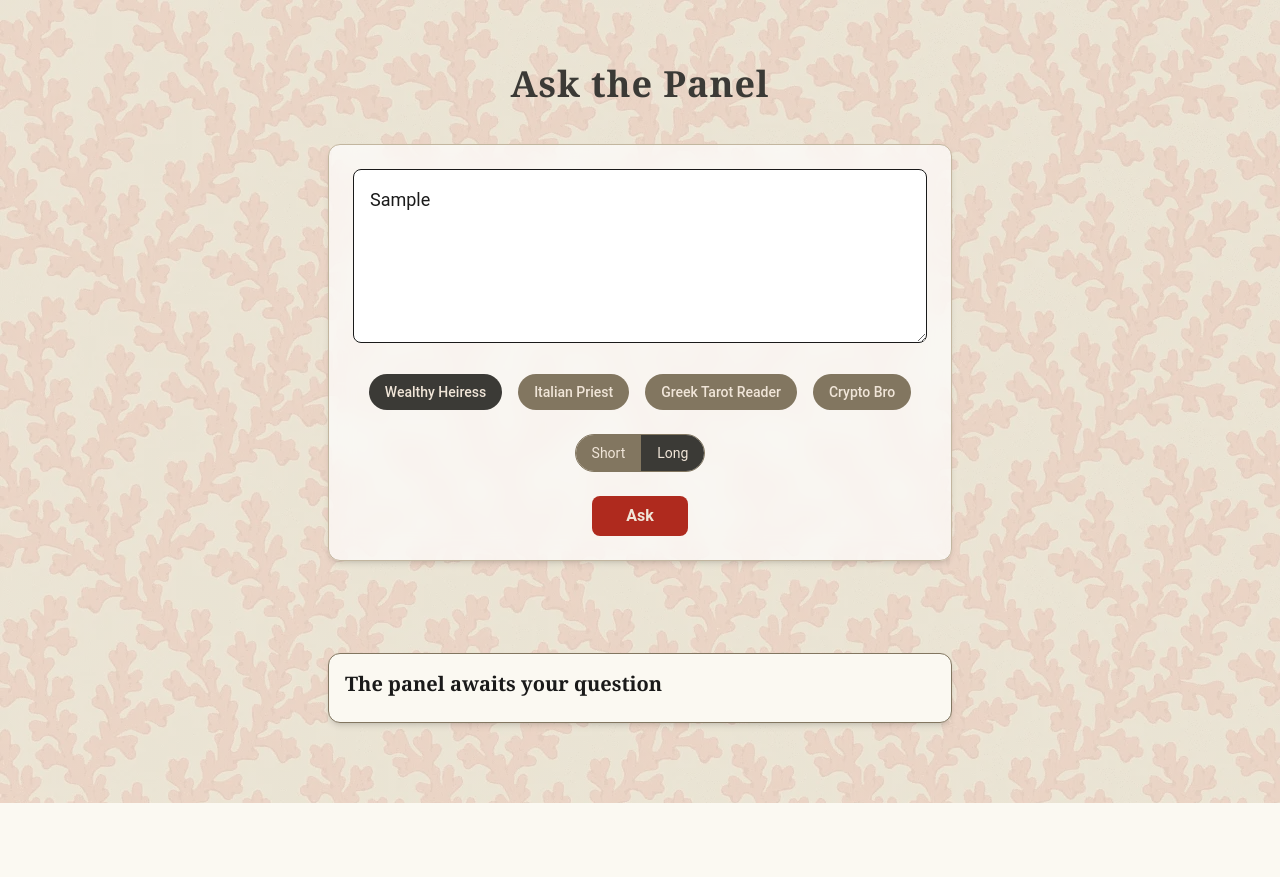
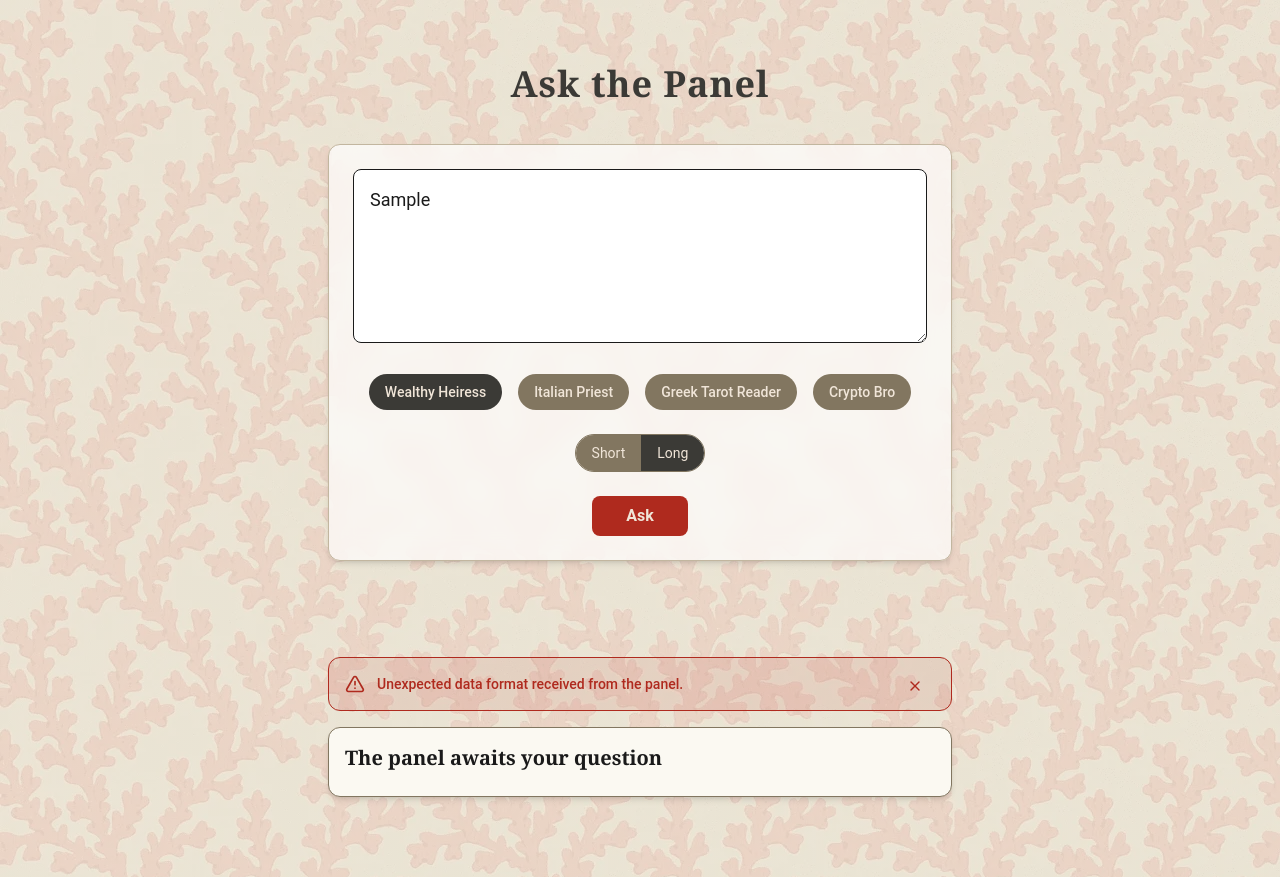
Before and after one commit to JoaoTeixeira13/ask-the-panel, a Next.js app: page / in a window 1280 px wide. Both pictures are taken after typing "Sample" into the empty fields and a click on the button "Ask". Before the commit the page ends 803 px from the top, so only its background shows below. Built offline with nearby package versions, Linux system fonts and the light colour scheme; no server answers.

Commit message:
add error validation

```diff
--- a/package.json
+++ b/package.json
@@ -10,6 +10,7 @@
   },
   "dependencies": {
     "axios": "^1.9.0",
+    "lucide-react": "^0.507.0",
     "next": "15.3.1",
     "react": "^19.0.0",
     "react-dom": "^19.0.0",
--- a/src/app/api/ask-panel/route.ts
+++ b/src/app/api/ask-panel/route.ts
@@ -59,7 +59,6 @@ export async function POST(req: NextRequest) {
         }
 
         if (error instanceof Error) {
-            console.error("Unexpected Error:", error);
             return NextResponse.json(
                 {
                     error: "An unexpected error occurred",
--- a/src/app/page.tsx
+++ b/src/app/page.tsx
@@ -6,6 +6,8 @@ import { CharacterId } from "@/types/characters";
 import { ResponseLength } from "@/types/responseLength";
 import { LoadingSpinner } from "@/components/LoadingSpinner";
 import { QuestionForm } from "@/components/QuestionForm";
+import { PromptResultSchema, PromptResut } from "@/types/promptResult";
+import { ErrorMessage } from "@/components/ErrorMessage";
 
 export default function Home() {
     const [question, setQuestion] = useState("");
@@ -15,10 +17,8 @@ export default function Home() {
     const [responseLength, setResponseLength] = useState<ResponseLength>(
         ResponseLength.Long
     );
-    const [result, setResult] = useState<{
-        answer: string;
-        selectedCharacter: CharacterId;
-    } | null>(null);
+    const [result, setResult] = useState<PromptResut | null>(null);
+    const [error, setError] = useState<string | null>(null);
     const [loading, setLoading] = useState(false);
 
     const handleSubmit = async (e: React.FormEvent) => {
@@ -27,7 +27,9 @@ export default function Home() {
 
         setLoading(true);
         setResult(null);
+        setError(null);
 
+        try {
             const response = await fetch("/api/ask-panel", {
                 method: "POST",
                 headers: { "Content-Type": "application/json" },
@@ -38,12 +40,22 @@ export default function Home() {
                 }),
             });
 
-        const data = await response.json();
-        setResult({
-            answer: data.answer,
-            selectedCharacter: data.selectedCharacter,
-        });
+            const rawData = await response.json();
+
+            const validatedResponse = PromptResultSchema.safeParse(rawData);
+
+            if (!validatedResponse.success) {
+                setError("Unexpected data format received from the panel.");
                 setLoading(false);
+                return;
+            }
+
+            setResult(validatedResponse.data);
+        } catch (error) {
+            setError("An error occured when submitting the form.");
+        } finally {
+            setLoading(false);
+        }
     };
 
     return (
@@ -64,6 +76,7 @@ export default function Home() {
             />
 
             <LoadingSpinner loading={loading} />
+            {error && <ErrorMessage message={error} />}
             <PanelResponse
                 character={result?.selectedCharacter}
                 answer={result?.answer}
--- /dev/null
+++ b/src/components/ErrorMessage.tsx
@@ -0,0 +1,26 @@
+import React, { useState } from "react";
+import { X, AlertTriangle } from "lucide-react";
+
+interface ErrorMessageProps {
+    message: string;
+}
+
+export const ErrorMessage: React.FC<ErrorMessageProps> = ({ message }) => {
+    const [visible, setVisible] = useState(true);
+
+    if (!message || !visible) return null;
+
+    return (
+        <div className="relative flex items-center gap-3 text-coral bg-coral/10 border border-coral rounded-xl p-4 mt-4 mb-4 text-sm font-medium">
+            <AlertTriangle className="w-5 h-5 flex-shrink-0" />
+            <span className="flex-1">{message}</span>
+            <button
+                onClick={() => setVisible(false)}
+                className="absolute right-3 top-3 text-coral hover:text-darkCoral"
+                aria-label="Dismiss error"
+            >
+                <X className="w-4 h-4" />
+            </button>
+        </div>
+    );
+};
--- /dev/null
+++ b/src/types/promptResult.ts
@@ -0,0 +1,9 @@
+import { CharacterId } from "./characters";
+import { z } from "zod";
+
+export const PromptResultSchema = z.object({
+    answer: z.string(),
+    selectedCharacter: z.nativeEnum(CharacterId),
+});
+
+export type PromptResut = z.infer<typeof PromptResultSchema>;
```
Also changed, not shown: 1 other file (tests, documents, lock files or other folders). Lines whose indentation alone changed are shown as unchanged.
